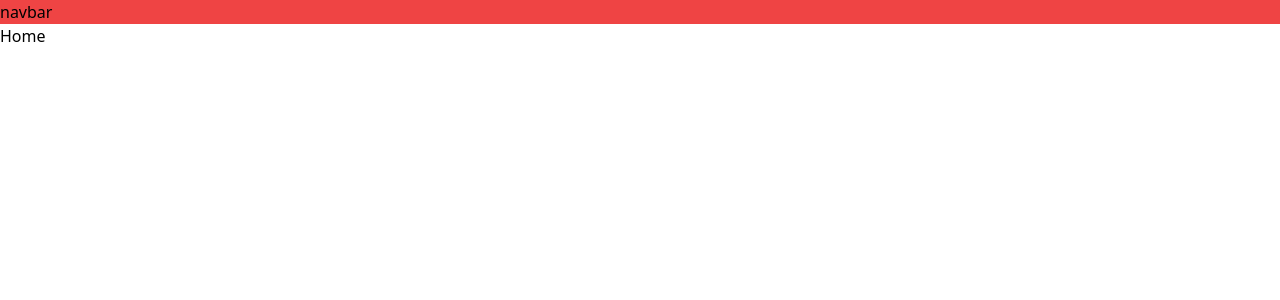
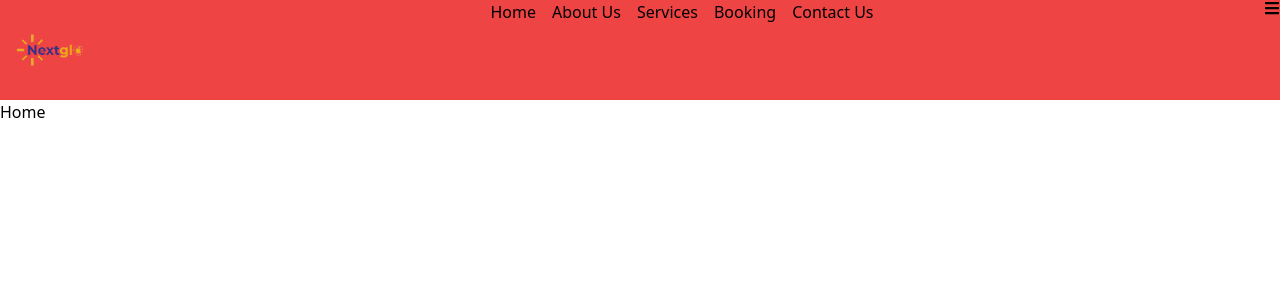
Before and after one commit to f90dErry/nextglo-repairs, a React (Vite) app: page / in a window 1280 px wide. Shown: the top 300 px of the page. Built offline with nearby package versions, Linux system fonts and the light colour scheme.

Commit message:
nav setup

```diff
--- a/package.json
+++ b/package.json
@@ -10,8 +10,10 @@
     "preview": "vite preview"
   },
   "dependencies": {
+    "fa-icons": "^0.2.0",
     "react": "^18.3.1",
     "react-dom": "^18.3.1",
+    "react-icons": "^5.3.0",
     "react-router-dom": "^7.0.1"
   },
   "devDependencies": {
--- a/src/components/Navbar.jsx
+++ b/src/components/Navbar.jsx
@@ -1,7 +1,39 @@
-import React from 'react'
+import logo from '../assets/images/logo.png'
+import { Link } from 'react-router-dom'
+import { FaBars } from 'react-icons/fa'
 
 const Navbar = () => {
-  return <nav className='bg-red-500'>navbar</nav>
+  const navElements = [
+    { link: '/', linkName: 'Home' },
+    { link: '/about-us', linkName: 'About Us' },
+    { link: '/services', linkName: 'Services' },
+    { link: '/booking', linkName: 'Booking' },
+    { link: '/contact-us', linkName: 'Contact Us' },
+  ]
+
+  return (
+    <nav className='bg-red-500 flex justify-between'>
+      <div className=''>
+        <img
+          src={logo}
+          alt='next-glo-logo'
+          width={100}
+          height={100}
+          className=''
+        />
+      </div>
+
+      <div className='space-x-4 flex justify-end'>
+        {navElements.map((item) => (
+          <Link key={item.link} to={item.link}>
+            {item.linkName}
+          </Link>
+        ))}
+      </div>
+
+      <FaBars />
+    </nav>
+  )
 }
 
 export default Navbar
```
Also changed, not shown: 1 other file (tests, documents, lock files or other folders).
